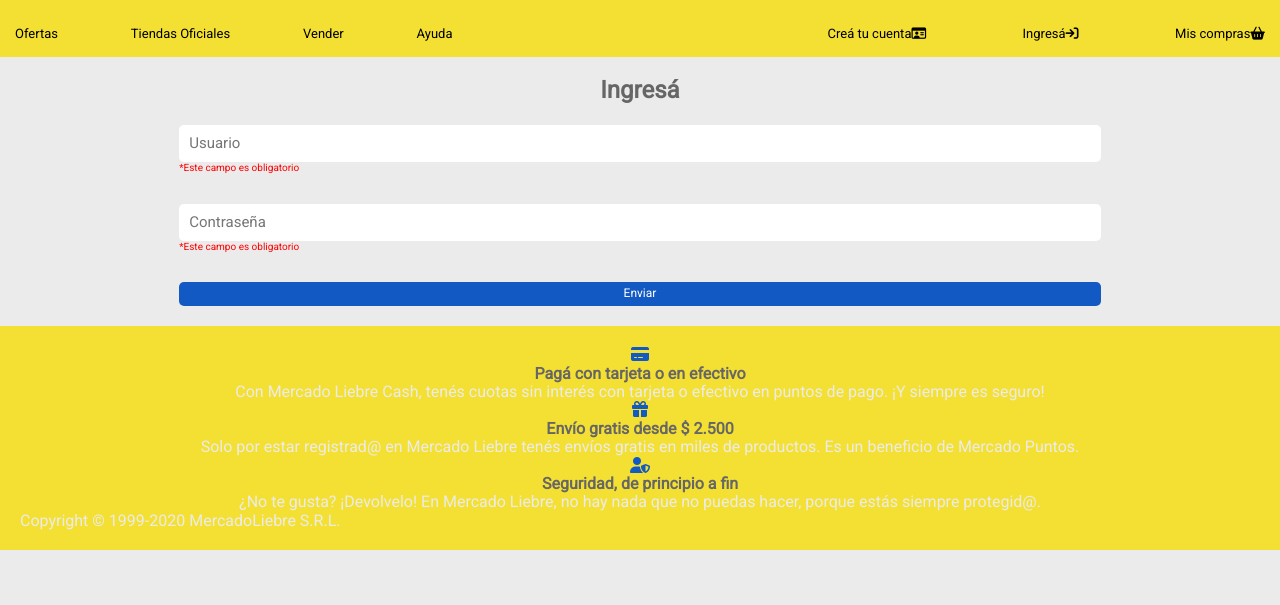
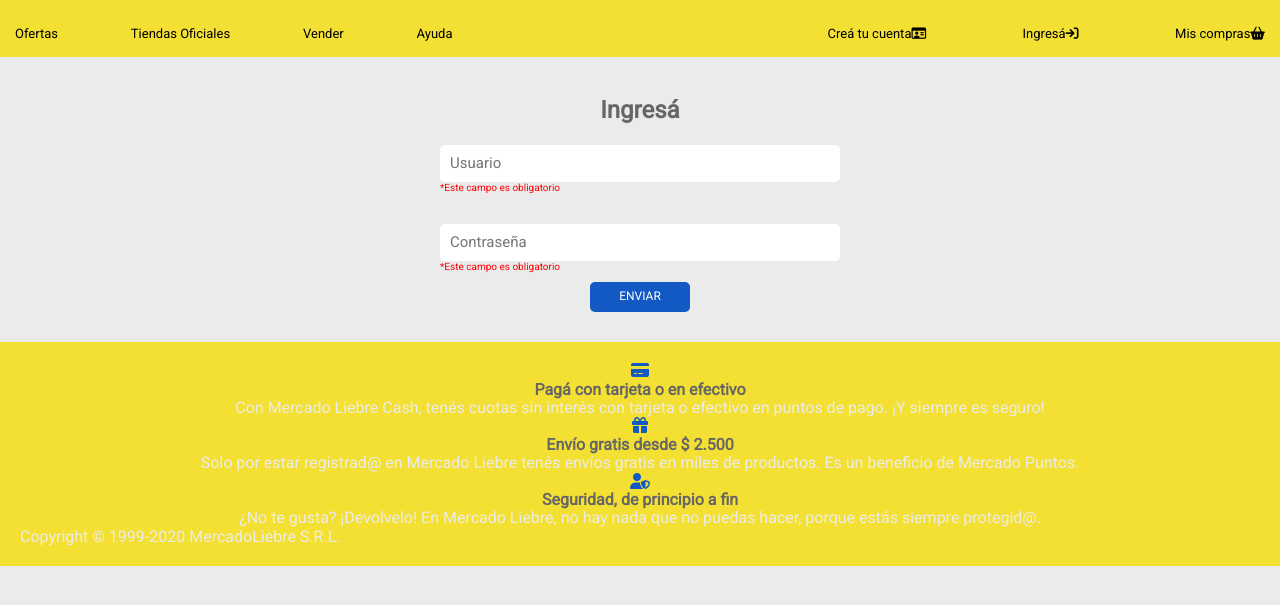
Before and after one commit to meligimenez/TPN5-MercadoLiebre, a website: page views/login.html in a window 1280 px wide. Shown: the part 133-738 px from the top of the page. Drawn offline with Linux system fonts and the light colour scheme.

Commit message:
refactor style login

```diff
--- a/public/css/login.css
+++ b/public/css/login.css
@@ -1,5 +1,28 @@
 @import url(general.css);
 @import url(index.css);
+
+.login__main {
+  display: flex;
+  justify-content: center;
+}
+
+.login__main__container-form-ingresa {
+  display: flex;
+  flex-wrap: wrap;
+  justify-content: center;
+  text-align: center;
+  width: 500px;
+  margin: 30px 0;
+}
+
+.login__main__form-ingresa {
+  justify-content: center;
+  display: flex;
+  flex-wrap: wrap;
+  margin: 10px 0;
+  width: 100%;
+}
+
 
 #login-titulo-ingresa {
   padding: 0;
@@ -7,16 +30,7 @@
   text-align: center;
 }
 
-.login__main__container-form-ingresa,
-.login__main__form-ingresa,
-.login__main__form-container-botones {
-  display: flex;
-  flex-wrap: wrap;
-  justify-content: center;
-  text-align: center;
-  margin: 10px 0;
-  width: 100%;
-}
+
 
 .login__main__form-ingresa input {
   border-radius: 5px;
@@ -36,15 +50,20 @@
   font-weight: lighter;
 }
 
+.login__main__form-container-botones {
+  width: 20%;
+}
+
 .login__main__form-container-botones button {
   background-color: var(--color-celeste);
   color: var(--color-blanco);
   border-radius: 5px;
   border: none;
-  padding: 5px;
-  margin-top: 10px;
-  width: 80%;
+  padding: 8px 0;
   font-size: var(--tamaño-cuerposDeTexto);
+  margin: 0;
+  width: 100%;
+  text-transform: uppercase;
 }
 
 .login__main__form-botones a {
--- a/views/login.html
+++ b/views/login.html
@@ -44,7 +44,7 @@
       </div>
     </nav>
   </header>
-  <main>
+  <main class="login__main">
     <form class="login__main__container-form-ingresa" action="/login" name="login" method="POST">
       <h2 id="login-titulo-ingresa">Ingresá</h2>
       <div class="login__main__form-ingresa">
@@ -56,7 +56,7 @@
         <span>*Este campo es obligatorio</span>
       </div>
       <div class="login__main__form-container-botones">
-        <button class="login__main__form-botones" type="submit"><a href="/">Enviar</a></button>
+        <button class="login__main__form-botones" type="submit" onclick="location.href='/'">Enviar</button>
       </div>
     </form>
   </main>
```
Also changed, not shown: views/index.html (+1 -1 lines).
